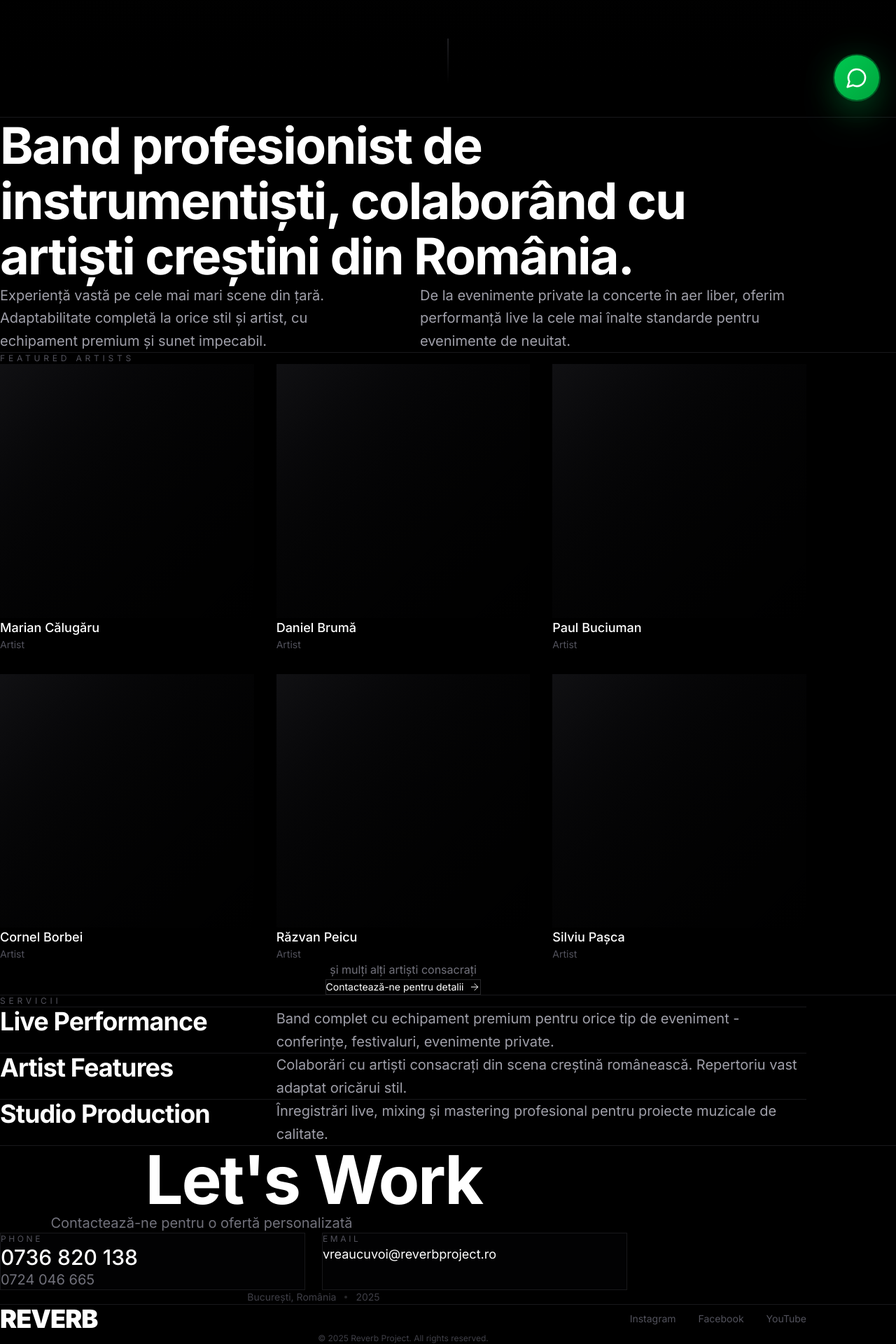
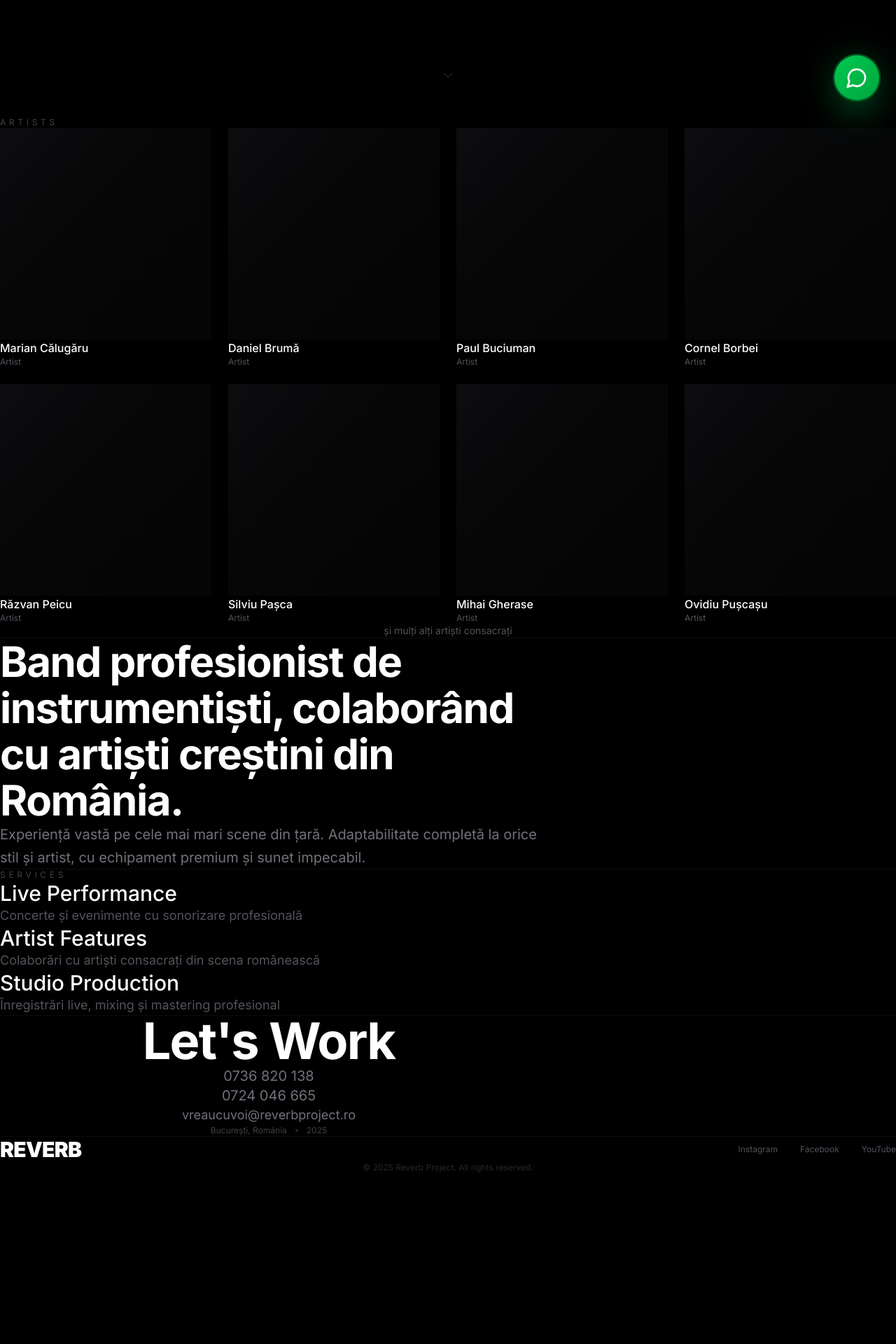
Before and after one commit to avutei/reverb-project, a Next.js app: page / in a window 1280 px wide. Shown: the part 633-2553 px from the top of the page at 70% size. After the commit the page ends 2309 px from the top, so only its background shows below. Built offline with nearby package versions, Linux system fonts and the light colour scheme.

Commit message:
Redesign complet ca Global Records - minimal, dark, premium

```diff
--- a/src/app/page.tsx
+++ b/src/app/page.tsx
@@ -1,197 +1,178 @@
 'use client';
 
-import { motion, useScroll, useTransform } from 'framer-motion';
-import { Play, ArrowRight } from 'lucide-react';
-import { useRef } from 'react';
+import { motion } from 'framer-motion';
+import { ChevronDown } from 'lucide-react';
 
 export default function Home() {
-  const heroRef = useRef<HTMLDivElement>(null);
-  const { scrollYProgress } = useScroll({
-    target: heroRef,
-    offset: ["start start", "end start"]
-  });
-
-  const y = useTransform(scrollYProgress, [0, 1], [0, 300]);
-  const opacity = useTransform(scrollYProgress, [0, 0.5], [1, 0]);
+  const artists = [
+    'Marian Călugăru',
+    'Daniel Brumă',
+    'Paul Buciuman',
+    'Cornel Borbei',
+    'Răzvan Peicu',
+    'Silviu Pașca',
+    'Mihai Gherase',
+    'Ovidiu Pușcașu'
+  ];
 
   return (
     <main className="bg-black text-white">
-      {/* Hero - Video Background Style */}
-      <section ref={heroRef} className="relative h-screen overflow-hidden">
-        {/* Video Background Placeholder */}
-        <div className="absolute inset-0 bg-gradient-to-b from-black via-zinc-900/50 to-black">
-          <div className="absolute inset-0 bg-[radial-gradient(circle_at_center,_transparent_0%,_black_100%)]" />
-        </div>
+      {/* Hero - Minimal ca Global Records */}
+      <section className="relative min-h-screen flex flex-col items-center justify-center px-6">
+        <motion.div
+          initial={{ opacity: 0, y: 20 }}
+          animate={{ opacity: 1, y: 0 }}
+          transition={{ duration: 1, ease: [0.22, 1, 0.36, 1] }}
+          className="text-center"
+        >
+          {/* Logo gigant */}
+          <h1 className="text-[15vw] md:text-[12vw] lg:text-[180px] font-black tracking-[-0.04em] leading-none mb-8">
+            REVERB
+          </h1>
 
-        {/* Content */}
-        <motion.div
-          style={{ y, opacity }}
-          className="relative h-full flex flex-col items-center justify-center px-6 text-center"
-        >
-          <motion.div
-            initial={{ opacity: 0, y: 30 }}
-            animate={{ opacity: 1, y: 0 }}
-            transition={{ duration: 1.2, ease: [0.22, 1, 0.36, 1] }}
-          >
-            <h1 className="text-[20vw] md:text-[180px] font-black tracking-[-0.05em] leading-none mb-6">
-              REVERB
-            </h1>
-            <p className="text-sm md:text-base text-zinc-400 tracking-[0.4em] uppercase font-light mb-8">
-              Professional Live Band
-            </p>
-            <div className="flex items-center justify-center gap-3 text-xs md:text-sm text-zinc-600">
-              <span>București</span>
-              <div className="w-1 h-1 rounded-full bg-zinc-700" />
-              <span>România</span>
-            </div>
-          </motion.div>
+          {/* Tagline minimal */}
+          <p className="text-sm md:text-base text-zinc-500 tracking-[0.3em] uppercase font-light">
+            Professional Live Band
+          </p>
         </motion.div>
 
-        {/* Scroll Indicator */}
+        {/* Scroll indicator */}
         <motion.div
           initial={{ opacity: 0 }}
           animate={{ opacity: 1 }}
-          transition={{ delay: 1.5 }}
-          className="absolute bottom-12 left-1/2 -translate-x-1/2"
+          transition={{ delay: 1.2 }}
+          className="absolute bottom-12"
         >
           <motion.div
-            animate={{ y: [0, 10, 0] }}
+            animate={{ y: [0, 8, 0] }}
             transition={{ repeat: Infinity, duration: 2, ease: "easeInOut" }}
-            className="w-[1px] h-16 bg-gradient-to-b from-zinc-700 to-transparent"
-          />
+          >
+            <ChevronDown className="w-6 h-6 text-zinc-700" strokeWidth={1} />
+          </motion.div>
         </motion.div>
       </section>
 
-      {/* About Section */}
-      <section className="relative py-32 md:py-48 px-6 border-t border-zinc-900">
-        <div className="max-w-6xl mx-auto">
+      {/* Artists Grid - Ca Global Records */}
+      <section className="py-24 md:py-32 px-6">
+        <div className="max-w-[1400px] mx-auto">
+          {/* Heading minimal */}
           <motion.div
-            initial={{ opacity: 0, y: 40 }}
-            whileInView={{ opacity: 1, y: 0 }}
-            viewport={{ once: true, margin: "-100px" }}
-            transition={{ duration: 0.8 }}
-            className="space-y-12"
-          >
-            <h2 className="text-4xl md:text-6xl lg:text-7xl font-bold tracking-tight leading-[1.1]">
-              Band profesionist de instrumentiști, colaborând cu artiști creștini din România.
-            </h2>
-
-            <div className="grid md:grid-cols-2 gap-12 text-lg md:text-xl text-zinc-400 leading-relaxed">
-              <p>
-                Experiență vastă pe cele mai mari scene din țară. Adaptabilitate completă la orice stil și artist, cu echipament premium și sunet impecabil.
-              </p>
-              <p>
-                De la evenimente private la concerte în aer liber, oferim performanță live la cele mai înalte standarde pentru evenimente de neuitat.
-              </p>
-            </div>
-          </motion.div>
-        </div>
-      </section>
-
-      {/* Artists Section */}
-      <section className="relative py-32 px-6 border-t border-zinc-900">
-        <div className="max-w-6xl mx-auto">
-          <motion.h3
             initial={{ opacity: 0 }}
             whileInView={{ opacity: 1 }}
             viewport={{ once: true }}
-            className="text-xs tracking-[0.4em] uppercase text-zinc-600 mb-20"
+            className="mb-16 md:mb-20"
           >
-            Featured Artists
-          </motion.h3>
+            <h2 className="text-xs tracking-[0.4em] uppercase text-zinc-600 font-light">
+              Artists
+            </h2>
+          </motion.div>
 
-          <div className="grid md:grid-cols-2 lg:grid-cols-3 gap-8 mb-16">
-            {[
-              'Marian Călugăru',
-              'Daniel Brumă',
-              'Paul Buciuman',
-              'Cornel Borbei',
-              'Răzvan Peicu',
-              'Silviu Pașca'
-            ].map((artist, i) => (
+          {/* Grid */}
+          <div className="grid grid-cols-2 md:grid-cols-3 lg:grid-cols-4 gap-4 md:gap-6">
+            {artists.map((artist, i) => (
               <motion.div
                 key={i}
                 initial={{ opacity: 0, y: 20 }}
                 whileInView={{ opacity: 1, y: 0 }}
                 viewport={{ once: true, margin: "-50px" }}
-                transition={{ delay: i * 0.1, duration: 0.6 }}
+                transition={{ delay: i * 0.05, duration: 0.5 }}
                 className="group cursor-pointer"
               >
-                <div className="aspect-square bg-zinc-950 mb-4 overflow-hidden relative">
-                  <div className="absolute inset-0 bg-gradient-to-br from-zinc-900/50 to-black group-hover:opacity-70 transition-opacity duration-500" />
-                  <div className="absolute inset-0 flex items-center justify-center opacity-0 group-hover:opacity-100 transition-opacity duration-500">
-                    <div className="w-12 h-12 rounded-full border border-white/20 bg-white/5 backdrop-blur-sm flex items-center justify-center">
-                      <Play className="w-4 h-4 fill-white ml-0.5" strokeWidth={0} />
-                    </div>
-                  </div>
+                {/* Image placeholder */}
+                <div className="aspect-square bg-zinc-950 mb-4 relative overflow-hidden">
+                  {/* Gradient overlay */}
+                  <div className="absolute inset-0 bg-gradient-to-br from-zinc-900/30 to-black/50" />
+
+                  {/* Hover effect - subtle */}
+                  <div className="absolute inset-0 bg-white/0 group-hover:bg-white/5 transition-all duration-500" />
                 </div>
-                <h4 className="text-lg font-medium">{artist}</h4>
-                <p className="text-sm text-zinc-600">Artist</p>
+
+                {/* Artist info */}
+                <div>
+                  <h3 className="text-sm md:text-base font-medium mb-1 group-hover:text-zinc-400 transition-colors duration-300">
+                    {artist}
+                  </h3>
+                  <p className="text-xs text-zinc-600">Artist</p>
+                </div>
               </motion.div>
             ))}
           </div>
 
+          {/* More info */}
           <motion.div
             initial={{ opacity: 0 }}
             whileInView={{ opacity: 1 }}
             viewport={{ once: true }}
-            className="text-center"
+            className="mt-20 text-center"
           >
-            <p className="text-zinc-500 mb-6">și mulți alți artiști consacrați</p>
-            <a
-              href="#contact"
-              className="inline-flex items-center gap-2 text-sm border border-zinc-800 hover:border-zinc-700 px-8 py-4 transition-colors"
-            >
-              <span>Contactează-ne pentru detalii</span>
-              <ArrowRight className="w-4 h-4" strokeWidth={1.5} />
-            </a>
+            <p className="text-sm text-zinc-600">și mulți alți artiști consacrați</p>
           </motion.div>
         </div>
       </section>
 
-      {/* Services Section */}
-      <section className="relative py-32 px-6 border-t border-zinc-900">
-        <div className="max-w-6xl mx-auto">
+      {/* About Section - Minimal */}
+      <section className="py-24 md:py-32 px-6 border-t border-zinc-900/50">
+        <div className="max-w-3xl mx-auto">
+          <motion.div
+            initial={{ opacity: 0, y: 30 }}
+            whileInView={{ opacity: 1, y: 0 }}
+            viewport={{ once: true }}
+            transition={{ duration: 0.8 }}
+            className="space-y-8"
+          >
+            <h2 className="text-3xl md:text-5xl lg:text-6xl font-bold tracking-tight leading-[1.1]">
+              Band profesionist de instrumentiști, colaborând cu artiști creștini din România.
+            </h2>
+
+            <p className="text-lg md:text-xl text-zinc-500 leading-relaxed">
+              Experiență vastă pe cele mai mari scene din țară. Adaptabilitate completă la orice stil și artist,
+              cu echipament premium și sunet impecabil.
+            </p>
+          </motion.div>
+        </div>
+      </section>
+
+      {/* Services - Minimal List */}
+      <section className="py-24 md:py-32 px-6 border-t border-zinc-900/50">
+        <div className="max-w-4xl mx-auto">
           <motion.h3
             initial={{ opacity: 0 }}
             whileInView={{ opacity: 1 }}
             viewport={{ once: true }}
-            className="text-xs tracking-[0.4em] uppercase text-zinc-600 mb-20"
+            className="text-xs tracking-[0.4em] uppercase text-zinc-600 font-light mb-16"
           >
-            Servicii
+            Services
           </motion.h3>
 
-          <div className="space-y-0">
+          <div className="space-y-12 md:space-y-16">
             {[
               {
                 title: 'Live Performance',
-                desc: 'Band complet cu echipament premium pentru orice tip de eveniment - conferințe, festivaluri, evenimente private.'
+                desc: 'Concerte și evenimente cu sonorizare profesională'
               },
               {
                 title: 'Artist Features',
-                desc: 'Colaborări cu artiști consacrați din scena creștină românească. Repertoriu vast adaptat oricărui stil.'
+                desc: 'Colaborări cu artiști consacrați din scena românească'
               },
               {
                 title: 'Studio Production',
-                desc: 'Înregistrări live, mixing și mastering profesional pentru proiecte muzicale de calitate.'
+                desc: 'Înregistrări live, mixing și mastering profesional'
               }
             ].map((service, i) => (
               <motion.div
                 key={i}
                 initial={{ opacity: 0, y: 20 }}
                 whileInView={{ opacity: 1, y: 0 }}
-                viewport={{ once: true, margin: "-50px" }}
-                transition={{ delay: i * 0.15, duration: 0.6 }}
-                className="group border-t border-zinc-900 py-12 md:py-16 hover:border-zinc-800 transition-colors"
+                viewport={{ once: true }}
+                transition={{ delay: i * 0.1, duration: 0.6 }}
+                className="group"
               >
-                <div className="grid md:grid-cols-3 gap-8">
-                  <h4 className="text-3xl md:text-4xl font-bold tracking-tight">
-                    {service.title}
-                  </h4>
-                  <p className="md:col-span-2 text-lg md:text-xl text-zinc-400 leading-relaxed">
-                    {service.desc}
-                  </p>
-                </div>
+                <h4 className="text-2xl md:text-3xl font-medium mb-3 group-hover:text-zinc-400 transition-colors duration-300">
+                  {service.title}
+                </h4>
+                <p className="text-base md:text-lg text-zinc-600">
+                  {service.desc}
+                </p>
               </motion.div>
             ))}
           </div>
@@ -199,43 +180,41 @@ export default function Home() {
       </section>
 
       {/* Contact Section */}
-      <section id="contact" className="relative py-40 md:py-56 px-6 border-t border-zinc-900">
-        <div className="max-w-4xl mx-auto text-center">
+      <section id="contact" className="py-32 md:py-40 px-6 border-t border-zinc-900/50">
+        <div className="max-w-3xl mx-auto">
           <motion.div
             initial={{ opacity: 0, y: 30 }}
             whileInView={{ opacity: 1, y: 0 }}
             viewport={{ once: true }}
             transition={{ duration: 0.8 }}
+            className="text-center space-y-12"
           >
-            <h2 className="text-5xl md:text-7xl lg:text-8xl font-bold tracking-tight mb-8">
+            <h2 className="text-4xl md:text-6xl lg:text-7xl font-bold tracking-tight">
               Let's Work
             </h2>
-            <p className="text-lg md:text-xl text-zinc-500 mb-20 max-w-xl mx-auto">
-              Contactează-ne pentru o ofertă personalizată
-            </p>
 
-            <div className="grid md:grid-cols-2 gap-6 mb-20">
+            <div className="space-y-6 text-zinc-500">
               <a
                 href="tel:0736820138"
-                className="group p-10 md:p-12 bg-zinc-950/30 hover:bg-zinc-950/50 border border-zinc-900 hover:border-zinc-800 transition-all text-left"
+                className="block text-lg md:text-xl hover:text-white transition-colors duration-300"
               >
-                <p className="text-xs text-zinc-600 mb-6 uppercase tracking-[0.3em]">Phone</p>
-                <p className="text-2xl md:text-3xl font-medium mb-3">0736 820 138</p>
-                <p className="text-xl text-zinc-500">0724 046 665</p>
+                0736 820 138
               </a>
-
+              <a
+                href="tel:0724046665"
+                className="block text-lg md:text-xl hover:text-white transition-colors duration-300"
+              >
+                0724 046 665
+              </a>
               <a
                 href="mailto:vreaucuvoi@reverbproject.ro"
-                className="group p-10 md:p-12 bg-zinc-950/30 hover:bg-zinc-950/50 border border-zinc-900 hover:border-zinc-800 transition-all text-left"
+                className="block text-base md:text-lg hover:text-white transition-colors duration-300"
               >
-                <p className="text-xs text-zinc-600 mb-6 uppercase tracking-[0.3em]">Email</p>
-                <p className="text-base md:text-lg break-all">
-                  vreaucuvoi@<br className="md:hidden" />reverbproject.ro
-                </p>
+                vreaucuvoi@reverbproject.ro
               </a>
             </div>
 
-            <div className="flex items-center justify-center gap-3 text-sm text-zinc-700">
+            <div className="pt-8 flex items-center justify-center gap-3 text-xs text-zinc-700">
               <span>București, România</span>
               <div className="w-1 h-1 rounded-full bg-zinc-800" />
               <span>2025</span>
@@ -244,18 +223,31 @@ export default function Home() {
         </div>
       </section>
 
-      {/* Footer */}
-      <footer className="relative border-t border-zinc-900 py-16 px-6">
-        <div className="max-w-6xl mx-auto">
-          <div className="flex flex-col md:flex-row justify-between items-center gap-8 mb-12">
-            <div className="text-4xl font-black tracking-tight">REVERB</div>
-            <div className="flex gap-8 text-sm text-zinc-600">
-              <a href="#" className="hover:text-zinc-400 transition-colors">Instagram</a>
-              <a href="#" className="hover:text-zinc-400 transition-colors">Facebook</a>
-              <a href="#" className="hover:text-zinc-400 transition-colors">YouTube</a>
+      {/* Footer - Ca Global Records */}
+      <footer className="border-t border-zinc-900/50 py-12 px-6">
+        <div className="max-w-[1400px] mx-auto">
+          <div className="flex flex-col md:flex-row justify-between items-center gap-6">
+            {/* Logo */}
+            <div className="text-2xl md:text-3xl font-black tracking-tight">
+              REVERB
+            </div>
+
+            {/* Social links minimal */}
+            <div className="flex gap-8 text-xs text-zinc-600">
+              <a href="#" className="hover:text-zinc-400 transition-colors duration-300">
+                Instagram
+              </a>
+              <a href="#" className="hover:text-zinc-400 transition-colors duration-300">
+                Facebook
+              </a>
+              <a href="#" className="hover:text-zinc-400 transition-colors duration-300">
+                YouTube
+              </a>
             </div>
           </div>
-          <div className="text-center text-xs text-zinc-700">
+
+          {/* Copyright */}
+          <div className="mt-12 text-center text-xs text-zinc-800">
             © 2025 Reverb Project. All rights reserved.
           </div>
         </div>
```
